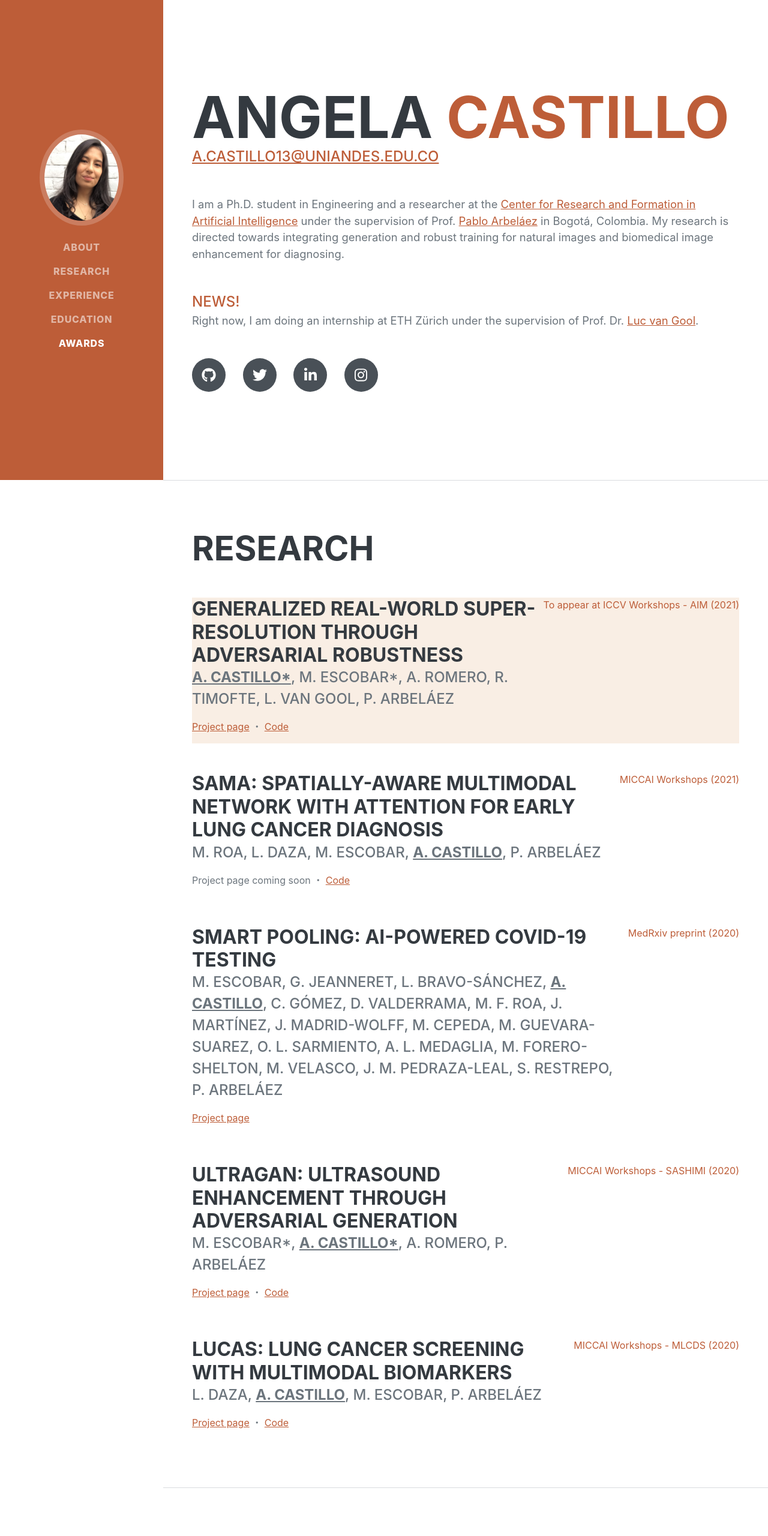
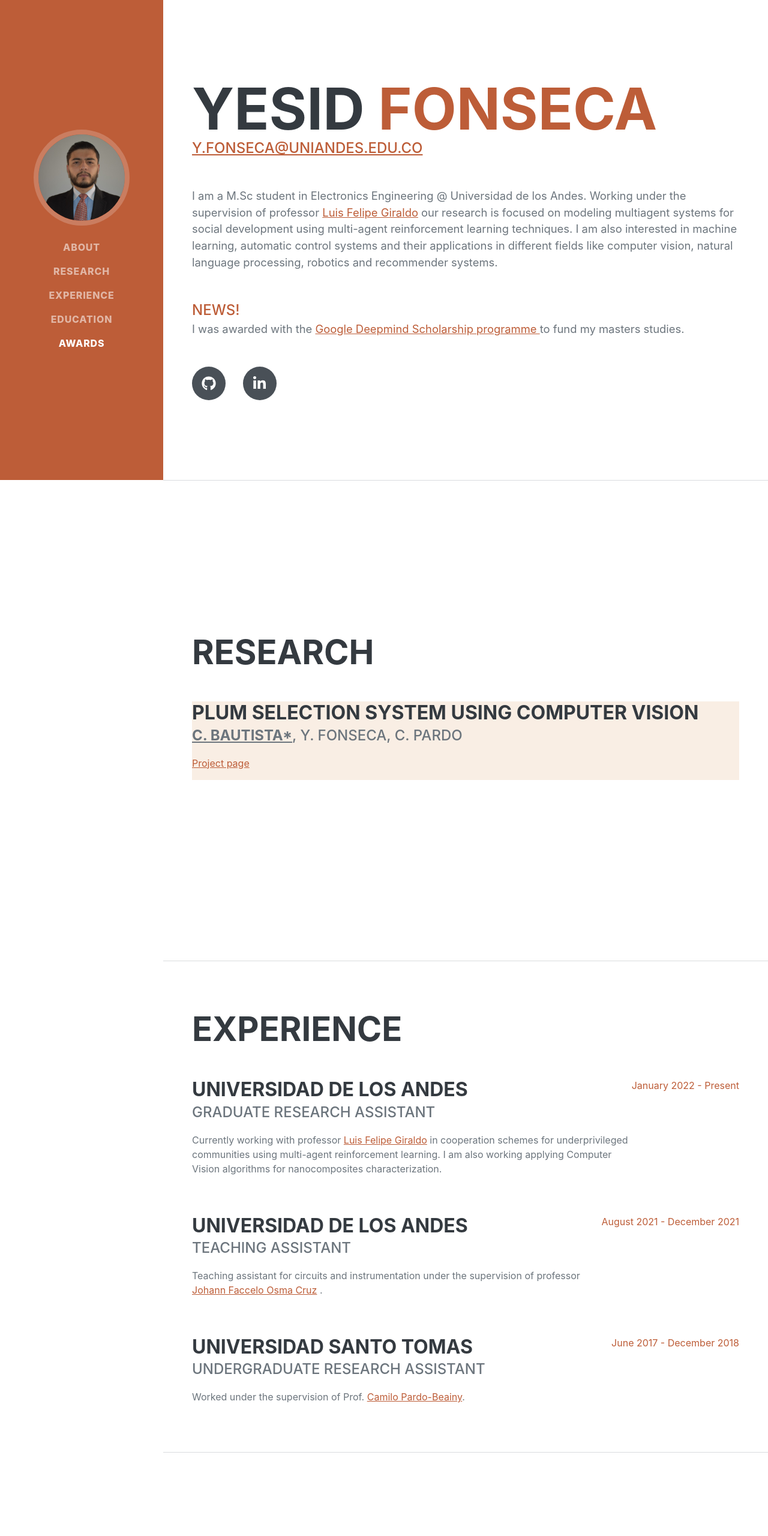
Before and after one commit to yesfon/yesfon.github.io, a plain HTML site: page index.html in a window 1280 px wide. Shown: the top 2560 px of the page at 60% size. Drawn offline with nearby package versions, Linux system fonts and the light colour scheme; a web font is replaced by a local one.

Commit message:
Add new index

```diff
--- a/index.html
+++ b/index.html
@@ -5,8 +5,8 @@
         <meta name="viewport" content="width=device-width, initial-scale=1, shrink-to-fit=no" />
         <meta name="description" content="" />
         <meta name="author" content="" />
-        <title>Angela Castillo</title>
-        <link rel="icon" type="image/x-icon" href="assets/img/Angela_Castillo.ico" />
+        <title>Yesid Fonseca Cala</title>
+        <link rel="icon" type="image/x-icon" href="assets/img/yesid.ico" />
         <!-- Font Awesome icons (free version)-->
         <script src="https://use.fontawesome.com/releases/v5.15.3/js/all.js" crossorigin="anonymous"></script>
         <!-- Google fonts-->
@@ -19,8 +19,8 @@
         <!-- Navigation-->
         <nav class="navbar navbar-expand-lg navbar-dark bg-primary fixed-top" id="sideNav">
             <a class="navbar-brand js-scroll-trigger" href="#page-top">
-                <span class="d-block d-lg-none">Angela Castillo</span>
-                <span class="d-none d-lg-block"><img class="img-fluid img-profile rounded-circle mx-auto mb-2" src="assets/img/Angela_Castillo.png" alt="..." /></span>
+                <span class="d-block d-lg-none">Yesid Fonseca</span>
+                <span class="d-none d-lg-block"><img class="img-fluid img-profile rounded-circle mx-auto mb-2" src="assets/img/yesid.jpeg" alt="..." /></span>
             </a>
             <button class="navbar-toggler" type="button" data-bs-toggle="collapse" data-bs-target="#navbarResponsive" aria-controls="navbarResponsive" aria-expanded="false" aria-label="Toggle navigation"><span class="navbar-toggler-icon"></span></button>
             <div class="collapse navbar-collapse" id="navbarResponsive">
@@ -41,20 +41,19 @@
             <section class="resume-section" id="about">
                 <div class="resume-section-content">
                     <h1 class="mb-0">
-                        Angela
-                        <span class="text-primary">Castillo</span>
+                        Yesid
+                        <span class="text-primary">Fonseca</span>
                     </h1>
                     <div class="subheading mb-5">
-                        <a href="mailto:a.castillo13@uniandes.edu.co">a.castillo13@uniandes.edu.co</a>
+                        <a href="mailto:y.fonseca@uniandes.edu.co">y.fonseca@uniandes.edu.co</a>
                     </div>
-                    <p class="lead mb-5">I am a Ph.D. student in Engineering and a researcher at the <a href="https://cinfonia.uniandes.edu.co">Center for Research and Formation in Artificial Intelligence</a> under the supervision of Prof. <a href="https://scholar.google.com.co/citations?user=k0nZO90AAAAJ&hl=en" target="_blank">Pablo Arbeláez</a> in Bogotá, Colombia. My research is directed towards integrating generation and robust training for natural images and biomedical image enhancement for diagnosing.</p>
+                    <p class="lead mb-5">I am a M.Sc student in Electronics Engineering @ Universidad de los Andes. Working under the supervision of professor  <a href="https://sites.google.com/view/lfgiraldouniandes/homepage/">Luis Felipe Giraldo</a>  our research is focused on modeling multiagent systems for social development using multi-agent reinforcement learning techniques. I am also interested in machine learning, automatic control systems and their applications in different fields like computer vision, natural language processing, robotics and recommender systems.</p>
                     <div class="subheading"><span class="text-primary">NEWS!</span></div>
-                    <p class="lead mb-5">Right now, I am doing an internship at ETH Zürich under the supervision of Prof. Dr. <a href="https://ee.ethz.ch/the-department/faculty/professors/person-detail.OTAyMzM=.TGlzdC80MTEsMTA1ODA0MjU5.html" target="_blank">Luc van Gool</a>.</p>
+                    <p class="lead mb-5">I was awarded with the <a href="https://www.deepmind.com/scholarships"> Google Deepmind Scholarship programme </a> to fund my masters studies.</p>
                     <div class="social-icons">
-                        <a class="social-icon" href="https://github.com/angelacast135" target="_blank"><i class="fab fa-github"></i></a>
-                        <a class="social-icon" href="https://twitter.com/AngelaCast135" target="_blank"><i class="fab fa-twitter"></i></a>
-                        <a class="social-icon" href="https://linkedin.com/in/angela-castillo-5a782b1a2" target="_blank"><i class="fab fa-linkedin-in"></i></a>
-                        <a class="social-icon" href="https://www.instagram.com/angelacast135/" target="_blank"><i class="fab fa-instagram"></i></a>
+                        <a class="social-icon" href="https://github.com/yesfon" target="_blank"><i class="fab fa-github"></i></a>
+                        <a class="social-icon" href="https://www.linkedin.com/in/yesid-fonseca-cala-72a595237" target="_blank"><i class="fab fa-linkedin-in"></i></a>
+
                     </div>
                 </div>
             </section>
@@ -65,43 +64,10 @@
                     <h2 class="mb-5">Research</h2>
                     <div class="d-flex flex-column flex-md-row justify-content-between mb-5" style="background-color:rgba(248, 234, 222, 0.808);">
                         <div class="flex-grow-1">
-                            <h3 class="mb-0">Generalized Real-World Super-Resolution through Adversarial Robustness</h3>
-                            <div class="subheading mb-3"> <u><strong>A. Castillo*</strong></u>, M. Escobar*, A. Romero, R. Timofte, L. Van Gool, P. Arbeláez </div>
-                            <p><a href="https://cinfonia.uniandes.edu.co/publications/generalized-real-world-super-resolution-through-adversarial-robustness/" target="_blank">Project page</a> ・ <a href="https://github.com/BCV-Uniandes/RSR" target="_blank">Code</a></p>
+                            <h3 class="mb-0">Plum selection system using computer vision</h3>
+                            <div class="subheading mb-3"> <u><strong>C. Bautista*</strong></u>, Y. Fonseca, C. Pardo </div>
+                            <p><a href="https://ieeexplore.ieee.org/document/9272177" target="_blank"> Project page</a> </p>
                         </div>
-                        <div class="flex-shrink-0"><span class="text-primary">To appear at ICCV Workshops - AIM (2021)</span></div>
-                    </div>
-                    <div class="d-flex flex-column flex-md-row justify-content-between mb-5">
-                        <div class="flex-grow-1">
-                            <h3 class="mb-0">SAMA: Spatially-Aware Multimodal Network with Attention for Early Lung Cancer Diagnosis</h3>
-                            <div class="subheading mb-3">M. Roa, L. Daza, M. Escobar, <u><strong>A. Castillo</strong></u>, P. Arbeláez</div>
-                            <p>Project page coming soon ・ <a href="https://github.com/BCV-Uniandes/SAMA" target="_blank">Code</a></p>
-                        </div>
-                        <div class="flex-shrink-0"><span class="text-primary">MICCAI Workshops (2021)</span></div>
-                    </div>
-                    <div class="d-flex flex-column flex-md-row justify-content-between mb-5">
-                        <div class="flex-grow-1">
-                            <h3 class="mb-0">Smart Pooling: AI-powered COVID-19 testing</h3>
-                            <div class="subheading mb-3">M. Escobar, G. Jeanneret, L. Bravo-Sánchez,  <u><strong>A. Castillo</strong></u>, C. Gómez, D. Valderrama, M. F. Roa, J. Martínez, J. Madrid-Wolff, M. Cepeda, M. Guevara-Suarez, O. L. Sarmiento, A. L. Medaglia, M. Forero-Shelton, M. Velasco, J. M. Pedraza-Leal, S. Restrepo, P. Arbeláez</div>
-                            <p><a href="https://cinfonia.uniandes.edu.co/publications/smart-pooling-ai-powered-covid-19-testing/" target="_blank">Project page</a> </p>
-                        </div>
-                        <div class="flex-shrink-0"><span class="text-primary">MedRxiv preprint (2020)</span></div>
-                    </div>
-                    <div class="d-flex flex-column flex-md-row justify-content-between mb-5">
-                        <div class="flex-grow-1">
-                            <h3 class="mb-0">UltraGAN: Ultrasound Enhancement Through Adversarial Generation</h3>
-                            <div class="subheading mb-3">M. Escobar*, <u><strong>A. Castillo*</strong></u>, A. Romero, P. Arbeláez</div>
-                            <p><a href="https://link.springer.com/chapter/10.1007/978-3-030-59520-3_13" target="_blank">Project page</a> ・ <a href="https://github.com/BCV-Uniandes/UltraGAN" target="_blank">Code</a></p>
-                        </div>
-                        <div class="flex-shrink-0"><span class="text-primary">MICCAI Workshops - SASHIMI (2020)</span></div>
-                    </div>
-                    <div class="d-flex flex-column flex-md-row justify-content-between">
-                        <div class="flex-grow-1">
-                            <h3 class="mb-0">LUCAS: LUng CAncer Screening with Multimodal Biomarkers</h3>
-                            <div class="subheading mb-3">L. Daza, <u><strong>A. Castillo</strong></u>, M. Escobar, P. Arbeláez</div>
-                            <p><a href="https://link.springer.com/chapter/10.1007/978-3-030-60946-7_12" target="_blank">Project page</a> ・ <a href="https://github.com/BCV-Uniandes/LUCAS" target="_blank">Code</a></p>
-                        </div>
-                        <div class="flex-shrink-0"><span class="text-primary">MICCAI Workshops - MLCDS (2020)</span></div>
                     </div>
                 </div>
             </section>
@@ -113,34 +79,29 @@
                     <div class="d-flex flex-column flex-md-row justify-content-between mb-5">
                         <div class="flex-grow-1">
                             <h3 class="mb-0">Universidad de Los Andes</h3>
-                            <div class="subheading mb-3">Research Assistant</div>
-                            <p>Algorithm development, empiric validation and scientific research paper writing, under the supervision of Prof. <a href="https://scholar.google.com/citations?user=k0nZO90AAAAJ&hl=en" target="_blank">Pablo Arbeláez</a>.</p>
+                            <div class="subheading mb-3">Graduate Research Assistant</div>
+                            <p> Currently working with professor <a href="https://sites.google.com/view/lfgiraldouniandes/homepage/">Luis Felipe Giraldo</a>  in cooperation schemes for underprivileged
+                                communities using multi-agent reinforcement learning. I am also working applying Computer
+                                Vision algorithms for nanocomposites characterization.</p>
                         </div>
-                        <div class="flex-shrink-0"><span class="text-primary">August 2019 - Present</span></div>
+                        <div class="flex-shrink-0"><span class="text-primary">January 2022 - Present</span></div>
                     </div>
                     <div class="d-flex flex-column flex-md-row justify-content-between mb-5">
                         <div class="flex-grow-1">
                             <h3 class="mb-0">Universidad de Los Andes</h3>
                             <div class="subheading mb-3">Teaching Assistant</div>
-                            <p>Laboratory assistant of the undergraduate course: Analysis of Biomedical Imaging, under the supervision of Prof. <a href="https://scholar.google.com/citations?user=k0nZO90AAAAJ&hl=en" target="_blank">Pablo Arbeláez</a>.</p>
+                            <p>Teaching assistant for circuits and instrumentation under the supervision of professor <a href="https://ingenieria.uniandes.edu.co/es/profesores/johann-faccelo-osma-cruz"> Johann Faccelo Osma Cruz</a> .</p>
                         </div>
-                        <div class="flex-shrink-0"><span class="text-primary">January - June 2019</span></div>
+                        <div class="flex-shrink-0"><span class="text-primary">August 2021 - December 2021</span></div>
                     </div>
-                    <div class="d-flex flex-column flex-md-row justify-content-between mb-5">
-                        <div class="flex-grow-1">
-                            <h3 class="mb-0">Universidad de Los Andes</h3>
-                            <div class="subheading mb-3">Research Assistant</div>
-                            <p>Development of generative models for biomedical data augmentation, lead by Ph.D. <a href="https://afromero.co" target="_blank">Andrés Romero Vergara</a> and under the supervision of Prof. <a href="https://scholar.google.com/citations?user=k0nZO90AAAAJ&hl=en" target="_blank">Pablo Arbeláez</a>.</p>
-                        </div>
-                        <div class="flex-shrink-0"><span class="text-primary">August - December 2018</span></div>
-                    </div>
+
                     <div class="d-flex flex-column flex-md-row justify-content-between">
                         <div class="flex-grow-1">
-                            <h3 class="mb-0">Universidad de Los Andes</h3>
-                            <div class="subheading mb-3">Junior Teaching Assistant</div>
-                            <div>Laboratory teacher of the undergraduate course: Mathematical Principles in Medicine, under the supervision of Prof. <a href="https://matematicas.uniandes.edu.co/en/professors/jarteaga" target="_blank">José Ricardo Arteaga</a>.</div>
+                            <h3 class="mb-0">Universidad Santo Tomas</h3>
+                            <div class="subheading mb-3">Undergraduate Research Assistant</div>
+                            <div>Worked under the supervision of Prof. <a href="https://scholar.google.es/citations?user=iLrVanwAAAAJ&hl=es" target="_blank">Camilo Pardo-Beainy</a>.</div>
                         </div>
-                        <div class="flex-shrink-0"><span class="text-primary">January - June 2018</span></div>
+                        <div class="flex-shrink-0"><span class="text-primary">June 2017 - December 2018</span></div>
                     </div>
 
                 </div>
@@ -153,29 +114,19 @@
                     <div class="d-flex flex-column flex-md-row justify-content-between mb-5">
                         <div class="flex-grow-1">
                             <h3 class="mb-0">Universidad de Los Andes</h3>
-                            <div class="subheading mb-3">Doctor in Philosophy</div>
-                            <div>Engineering</div>
-                            <p>Concentration: Computer Vision - Generative Adversarial Networks</p>
+                            <div class="subheading mb-3">Master's Degree</div>
+                            <div>Electronics and Computer Engineering</div>
+                            <p>Concentration: Machine Learning and Reinforcement Learning</p>
                         </div>
-                        <div class="flex-shrink-0"><span class="text-primary">January 2020 - Present</span></div>
+                        <div class="flex-shrink-0"><span class="text-primary">August 2021 - Present</span></div>
                     </div>
                     <div class="d-flex flex-column flex-md-row justify-content-between mb-5">
                         <div class="flex-grow-1">
-                            <h3 class="mb-0">Universidad de Los Andes</h3>
-                            <div class="subheading mb-3">Master's Degree</div>
-                            <div>Biomedical Engineering</div>
-                            <p>Concentration: Machine Learning and Computer Vision</p>
+                            <h3 class="mb-0">Universidad Santo Tomas</h3>
+                            <div class="subheading mb-3">Bachelor of Science</div>
+                            <div>Electronics Engineering</div>
                         </div>
-                        <div class="flex-shrink-0"><span class="text-primary">August 2018 - December 2019</span></div>
-                    </div>
-                    <div class="d-flex flex-column flex-md-row justify-content-between mb-5">
-                        <div class="flex-grow-1">
-                            <h3 class="mb-0">Universidad de Los Andes</h3>
-                            <div class="subheading mb-3">Bachelor of Science</div>
-                            <div>Biomedical Engineering</div>
-                            <p>Concentration: Analysis of Biomedical Images and BioSignal Processing</p>
-                        </div>
-                        <div class="flex-shrink-0"><span class="text-primary">August 2014 - June 2018</span></div>
+                        <div class="flex-shrink-0"><span class="text-primary">January 2016 - June 2021</span></div>
                     </div>
                 </div>
             </section>
@@ -187,7 +138,7 @@
                     <ul class="fa-ul mb-0">
                         <li>
                             <span class="fa-li"><i class="fas fa-trophy text-warning"></i></span>
-                            Swiss Government Excellence Scholarship awarded by the Federal Commission for Scholarships for Foreign Students (FCS)
+                            <a href="https://www.deepmind.com/scholarships"> Google Deepmind Scholarship programme </a> to fund my masters studies
                         </li>
                     </ul>
                 </div>
```
Also changed, not shown: assets/img/yesid.ico (added), assets/img/yesid.jpeg (added).
